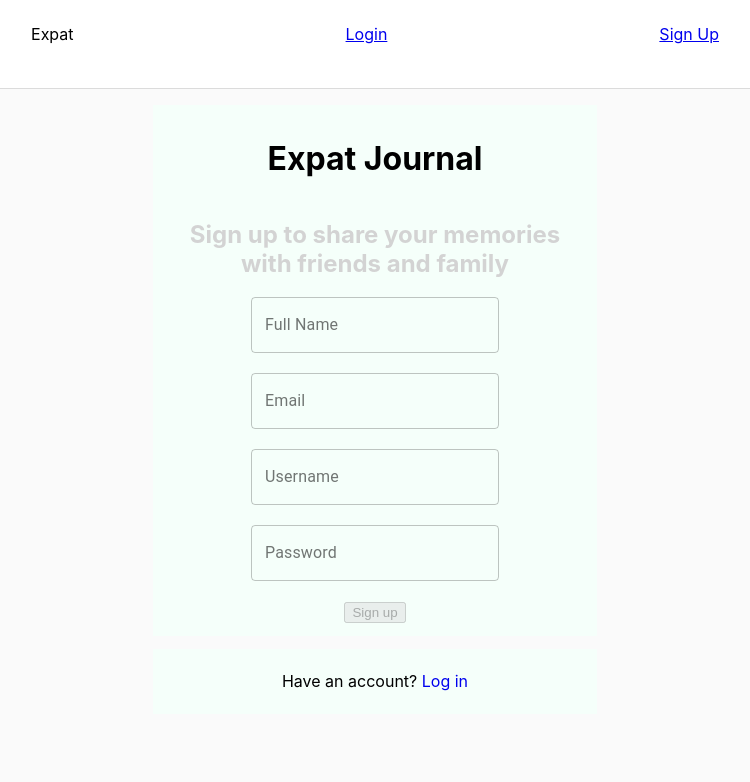
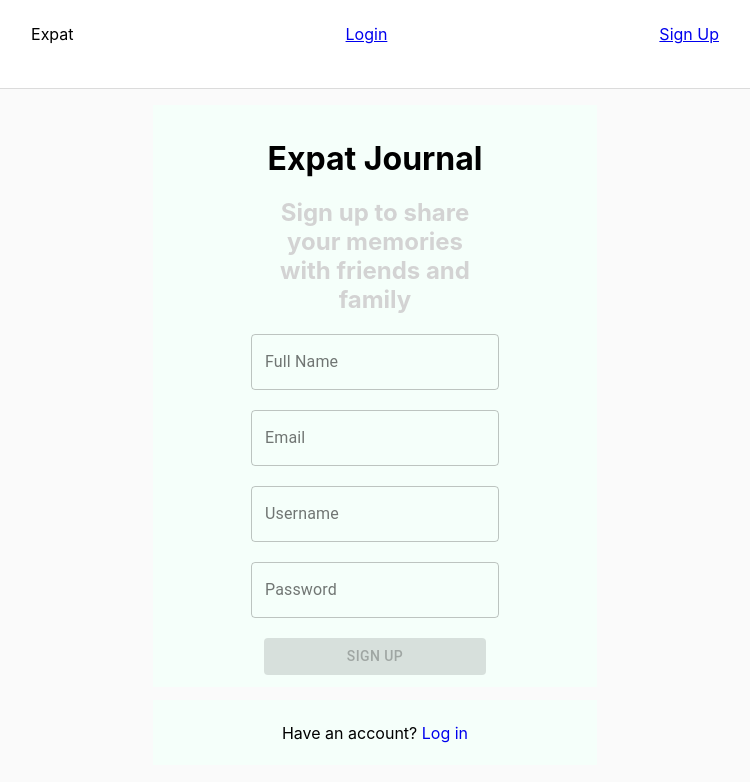
Before and after one commit to Build-Week-PTCT-Expat-Journal-3/front-end, a React (Create React App) app: page /register in a window 1280 px wide. Shown: the top 782 px of the page, without its empty margins (265-1015 px from the left). Built offline with nearby package versions, Linux system fonts and the light colour scheme.

Commit message:
added sign up buttonand altered positioning and sizes of text

```diff
--- a/src/components/Register.js
+++ b/src/components/Register.js
@@ -2,7 +2,7 @@ import React, { useState, useEffect } from 'react';
 import * as yup from 'yup';
 import axios from 'axios';
 import { Link } from 'react-router-dom';
-import { Container, TextField } from '@material-ui/core';
+import { Container, TextField, Button } from '@material-ui/core';
 import { findByLabelText } from '@testing-library/react';
 
 const formSchema = yup.object().shape({
@@ -84,8 +84,10 @@ export const Register = () => {
     return (
         <div>
             <Container maxWidth='xs' style={styles.registerForm}>
-                <h1>Expat Journal</h1>
-                <h2 style={styles.h2}>Sign up to share your memories with friends and family</h2>
+                <h1 style={styles.h1}>Expat Journal</h1>
+                <div>
+                    <h2 style={styles.h2}>Sign up to share your memories with friends and family</h2>
+                </div>
                 <form onSubmit={formSubmit}>
                     <div>
                         <TextField
@@ -143,7 +145,14 @@ export const Register = () => {
                         />
                     </div>
                         <br/>
-                    <button disabled={buttonDisable}>Sign up</button>
+                    <Button
+                        type='submit'
+                        variant='contained'
+                        color='primary'
+                        disabled={buttonDisable}
+                        style={styles.button}>
+                            Sign up
+                    </Button>
                 </form>
             </Container>
             <Container maxWidth='xs' style={styles.registerFooter}>
@@ -157,10 +166,13 @@ export const Register = () => {
 
 const styles = {
 
-    h1: {},
+    h1: {
+        margin: '.67em 0 0 0'
+    },
 
     h2: {
-        color: 'lightgrey'
+        padding: '0 23.5%',
+        color: 'lightgrey',
     },
 
     registerForm: {
@@ -180,5 +192,9 @@ const styles = {
 
     link: {
         textDecoration: 'none'
+    },
+
+    button: {
+        width: '53%',
     }
 }
```
